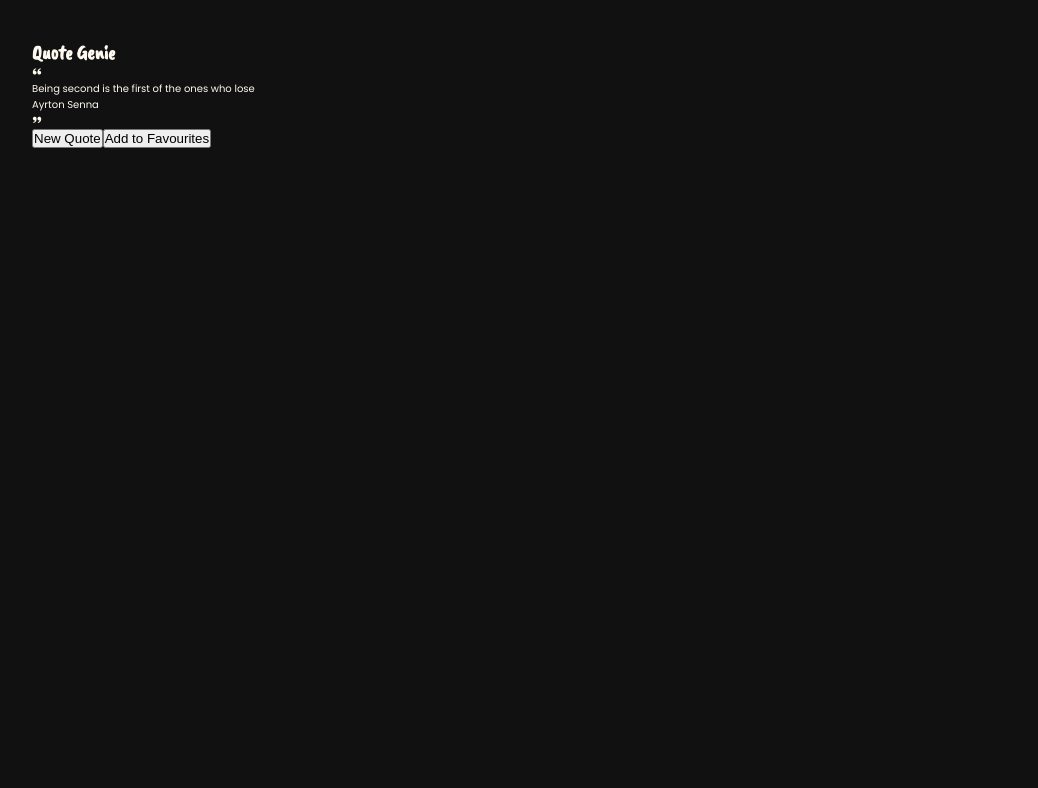
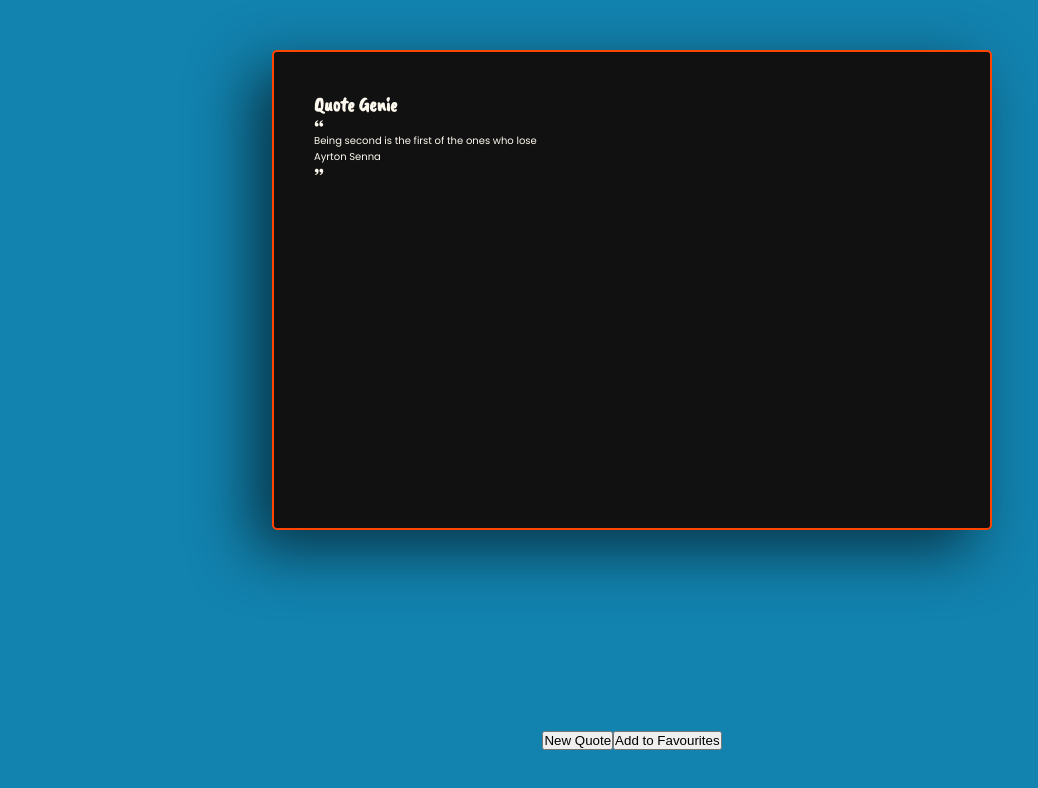
Before and after one commit to Nimira43/Bee-AI, a React (Vite) app: page / in a window 1280 px wide. Shown: the top 788 px of the page, without its empty margins (8-1046 px from the left). Built offline with nearby package versions, Linux system fonts and the light colour scheme.

Commit message:
Styling container and .quotes-app classes.

```diff
--- a/src/components/Quotes.css
+++ b/src/components/Quotes.css
@@ -23,10 +23,18 @@
   width: 100%;
   height: 100vh;
   font-family: 'Poppins', sans-serif;
-  background-color: var(--dark);
+  background-color: var(--secondary);
   color: var(--light);
-  padding: 4rem;
-  border-radius: var(--size-1) dashed var(--primary)
+  display: grid;
+  place-items: center;
 }
 
-.quotes
+.quotes-app {
+  width: 90vmin;
+  aspect-ratio: 3 / 2;
+  padding: 4rem;
+  background-color: var(--dark);
+  border-radius: var(--size-5);
+  border: var(--size-2) solid var(--primary);
+  box-shadow: -2rem 2rem 6rem rgba(0, 0, 0, 0.6)
+}
```
